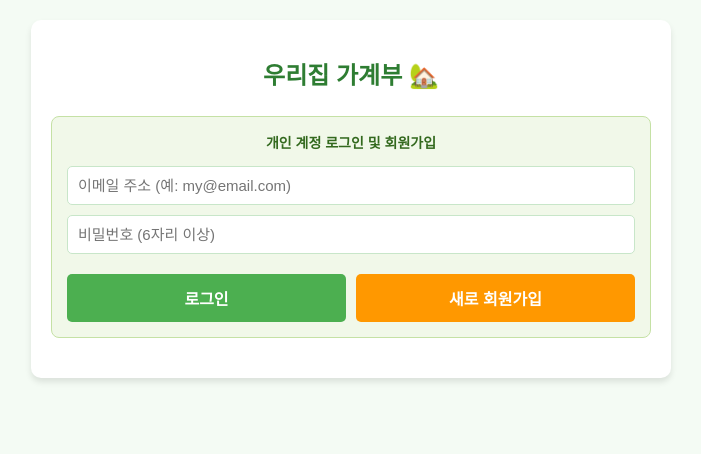
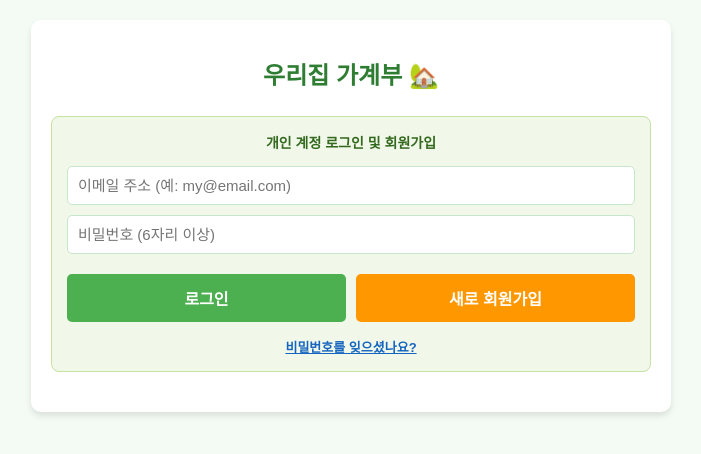
Before and after one commit to yoon9110/myhousemoney, a plain HTML site: page index.html in a window 1280 px wide. Shown: the whole page, without its empty margins (289-990 px from the left). Drawn offline with Linux system fonts and the light colour scheme; no server answers.

Commit message:
로그인 화면에 비밀번호 찾기(이메일 재설정) 기능 추가

```diff
--- a/index.html
+++ b/index.html
@@ -59,6 +59,11 @@
             <div style="display: flex; gap: 10px; margin-top: 10px;">
                 <button onclick="login()" style="flex: 1; background-color: #4caf50;">로그인</button>
                 <button onclick="signup()" style="flex: 1; background-color: #ff9800;">새로 회원가입</button>
+            </div>
+
+            <!-- 비밀번호 찾기 버튼 -->
+            <div style="margin-top: 15px; text-align: center;">
+                <span onclick="resetPassword()" style="font-size: 13px; color: #1565c0; cursor: pointer; text-decoration: underline; font-weight: bold;">비밀번호를 잊으셨나요?</span>
             </div>
         </div>
     </div>
@@ -277,6 +282,23 @@
     }
 
     // ==========================================
+    // [비밀번호 찾기 기능]
+    // ==========================================
+    function resetPassword() {
+        const email = document.getElementById('email').value;
+        if (!email) {
+            alert("비밀번호를 재설정할 이메일 주소를 입력칸에 먼저 적은 뒤 눌러주세요.");
+            return;
+        }
+
+        auth.sendPasswordResetEmail(email).then(() => {
+            alert("입력하신 이메일로 비밀번호 재설정 링크를 보냈습니다!\n이메일함을 확인하시고 새 비밀번호를 설정해주세요.");
+        }).catch((error) => {
+            alert("메일 전송 실패: 가입된 이메일인지 확인해주세요.\n(" + error.message + ")");
+        });
+    }
+
+    // ==========================================
     // [회원가입, 로그인, 탈퇴 기능]
     // ==========================================
     function signup() {
@@ -300,7 +322,6 @@
         auth.signOut().then(() => { window.location.reload(); });
     }
 
-    // 회원 탈퇴 및 데이터베이스 일괄 삭제 로직
     async function deleteAccount() {
         if (!confirm("🚨 정말 탈퇴하시겠습니까?\n\n탈퇴 시 데이터베이스에 저장된 본인의 모든 결제 내역, 자산, 이체 구간 데이터가 영구적으로 삭제되며 절대 복구할 수 없습니다.")) {
             return;
@@ -310,7 +331,6 @@
         if (!user) return;
 
         try {
-            // 1. 사용자의 모든 컬렉션 데이터 가져와서 삭제하기 (Batch 삭제)
             const collections = ["가계부결제내역", "가계부자산목록", "가계부이체구간"];
             for (const colName of collections) {
                 const snapshot = await getCol(colName).get();
@@ -321,13 +341,11 @@
                 await batch.commit();
             }
 
-            // 2. 파이어베이스 인증 시스템에서 사용자 계정 영구 삭제
             await user.delete();
             alert("모든 데이터가 안전하게 삭제되었으며 회원 탈퇴가 완료되었습니다.");
             window.location.reload();
 
         } catch (error) {
-            // 보안을 위해 로그인한 지 오래된 상태에서 탈퇴하려고 하면 오류가 발생함
             if (error.code === 'auth/requires-recent-login') {
                 alert("🔒 보안상의 이유로 탈퇴하려면 다시 한 번 로그인해야 합니다.\n확인을 누르면 로그아웃되니, 다시 로그인하신 직후에 탈퇴 버튼을 눌러주세요.");
                 logout();
@@ -351,7 +369,6 @@
         }
     });
 
-    // family@myhouse.com 연결 규칙 포함
     function getCol(collectionName) {
         if (auth.currentUser && auth.currentUser.email === 'family@myhouse.com') {
             return db.collection(collectionName);
```
